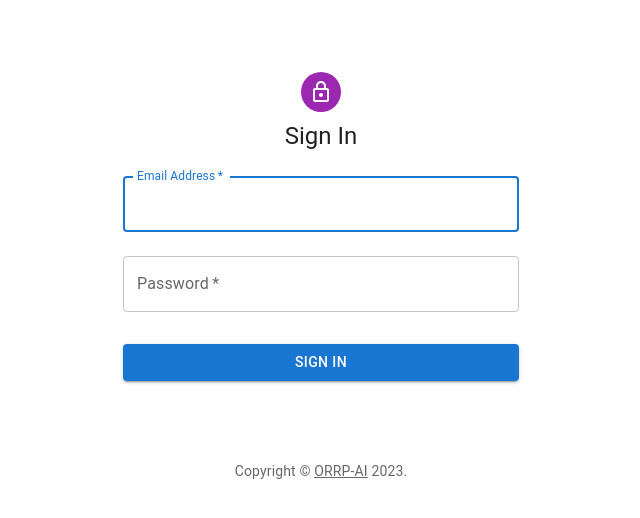
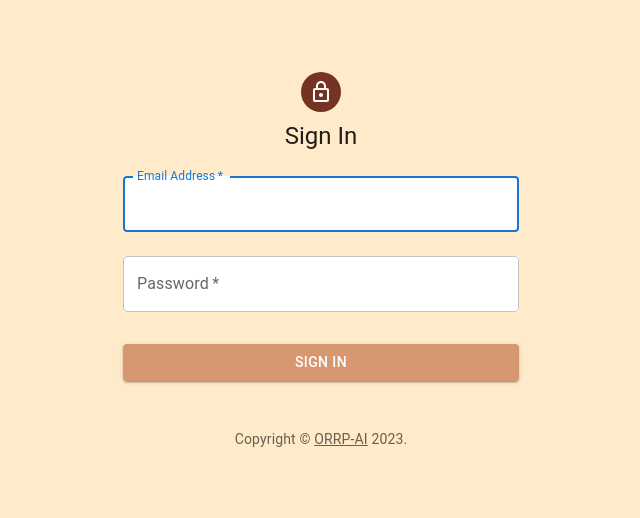
Before and after one commit to dvimukthi/Optimum-Room-Rate-Prediction-System, a React (Create React App) app: page /signin in a window 1280 px wide. Shown: the top 518 px of the page, without its empty margins (319-959 px from the left). Built offline with nearby package versions, Linux system fonts and the light colour scheme; a web font is replaced by a local one.

Commit message:
SignIn/SignUp Styles

```diff
--- /dev/null
+++ b/src/Components/SignIn/SignIn.css
@@ -0,0 +1,5 @@
+.SignIn__Container {
+    display: flex;
+    background-color: #FFEBC9;
+    height: 100vh;
+}
--- a/src/Components/SignIn/SignIn.js
+++ b/src/Components/SignIn/SignIn.js
@@ -1,4 +1,5 @@
 import * as React from "react";
+import "./SignIn.css";
 import Avatar from "@mui/material/Avatar";
 import Button from "@mui/material/Button";
 import CssBaseline from "@mui/material/CssBaseline";
@@ -41,6 +42,7 @@ export default function SignIn() {
   };
 
   return (
+    <div className="SignIn__Container">
       <ThemeProvider theme={theme}>
         <Container component="main" maxWidth="xs">
           <CssBaseline />
@@ -52,7 +54,7 @@ export default function SignIn() {
               alignItems: "center",
             }}
           >
-          <Avatar sx={{ m: 1, bgcolor: "secondary.main" }}>
+            <Avatar sx={{ m: 1, bgcolor: "#753422" }}>
               <LockOutlinedIcon />
             </Avatar>
             <Typography component="h1" variant="h5">
@@ -73,6 +75,7 @@ export default function SignIn() {
                 name="email"
                 autoComplete="email"
                 autoFocus
+                sx={{ backgroundColor: "white" }}
               />
               <TextField
                 margin="normal"
@@ -83,19 +86,28 @@ export default function SignIn() {
                 type="password"
                 id="password"
                 autoComplete="current-password"
+                sx={{ backgroundColor: "white" }}
               />
               <Button
                 type="submit"
                 fullWidth
                 variant="contained"
-              sx={{ mt: 3, mb: 2 }}
+                sx={{
+                  mt: 3,
+                  mb: 2,
+                  background: "#D79771",
+                  "&:hover": {
+                    background: "#753422",
+                  },
+                }}
               >
                 Sign In
               </Button>
             </Box>
           </Box>
-        <Copyright sx={{ mt: 8, mb: 4 }} />
+          <Copyright sx={{ mt: 4 }} />
         </Container>
       </ThemeProvider>
+    </div>
   );
 }
--- /dev/null
+++ b/src/Components/SignUp/SignUp.css
@@ -0,0 +1,5 @@
+.SignUp__Container {
+    display: flex;
+    background-color: #FFEBC9;
+    height: 100vh;
+}
--- a/src/Components/SignUp/SignUp.js
+++ b/src/Components/SignUp/SignUp.js
@@ -1,4 +1,5 @@
 import * as React from "react";
+import "./SignUp.css";
 import Avatar from "@mui/material/Avatar";
 import Button from "@mui/material/Button";
 import CssBaseline from "@mui/material/CssBaseline";
@@ -42,6 +43,7 @@ export default function SignUp() {
   };
 
   return (
+    <div className="SignUp__Container">
       <ThemeProvider theme={theme}>
         <Container component="main" maxWidth="xs">
           <CssBaseline />
@@ -53,7 +55,7 @@ export default function SignUp() {
               alignItems: "center",
             }}
           >
-          <Avatar sx={{ m: 1, bgcolor: "secondary.main" }}>
+            <Avatar sx={{ m: 1, bgcolor: "#753422" }}>
               <LockOutlinedIcon />
             </Avatar>
             <Typography component="h1" variant="h5">
@@ -75,6 +77,7 @@ export default function SignUp() {
                     id="Name"
                     label="Name"
                     autoFocus
+                    sx={{ backgroundColor: "white" }}
                   />
                 </Grid>
                 <Grid item xs={12}>
@@ -85,6 +88,7 @@ export default function SignUp() {
                     label="Email Address"
                     name="email"
                     autoComplete="email"
+                    sx={{ backgroundColor: "white" }}
                   />
                 </Grid>
                 <Grid item xs={12}>
@@ -96,6 +100,7 @@ export default function SignUp() {
                     type="password"
                     id="password"
                     autoComplete="new-password"
+                    sx={{ backgroundColor: "white" }}
                   />
                 </Grid>
               </Grid>
@@ -103,14 +108,22 @@ export default function SignUp() {
                 type="submit"
                 fullWidth
                 variant="contained"
-              sx={{ mt: 3, mb: 2 }}
+                sx={{
+                  mt: 3,
+                  mb: 2,
+                  background: "#D79771",
+                  "&:hover": {
+                    background: "#753422",
+                  },
+                }}
               >
                 Sign Up
               </Button>
             </Box>
           </Box>
-        <Copyright sx={{ mt: 5 }} />
+          <Copyright sx={{ mt: 4 }} />
         </Container>
       </ThemeProvider>
+    </div>
   );
 }
```
Lines whose indentation alone changed are shown as unchanged.
